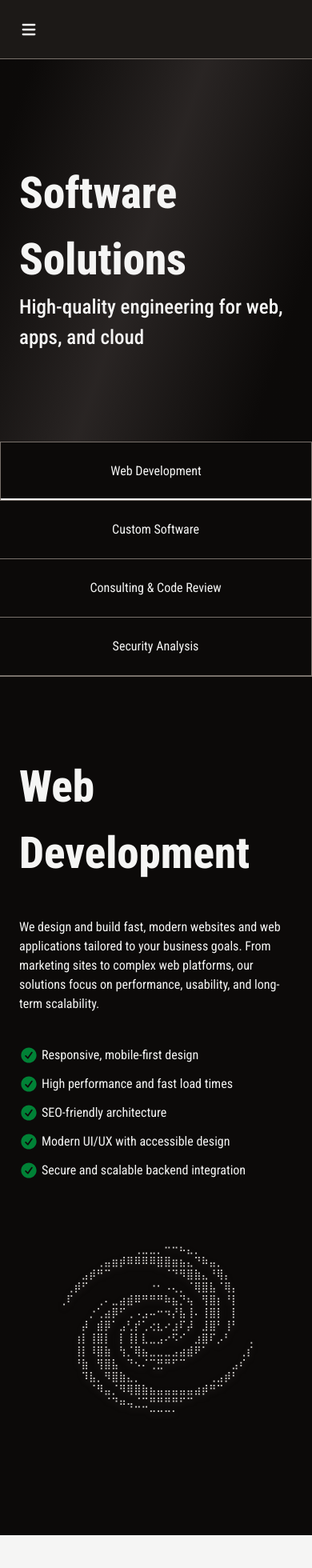
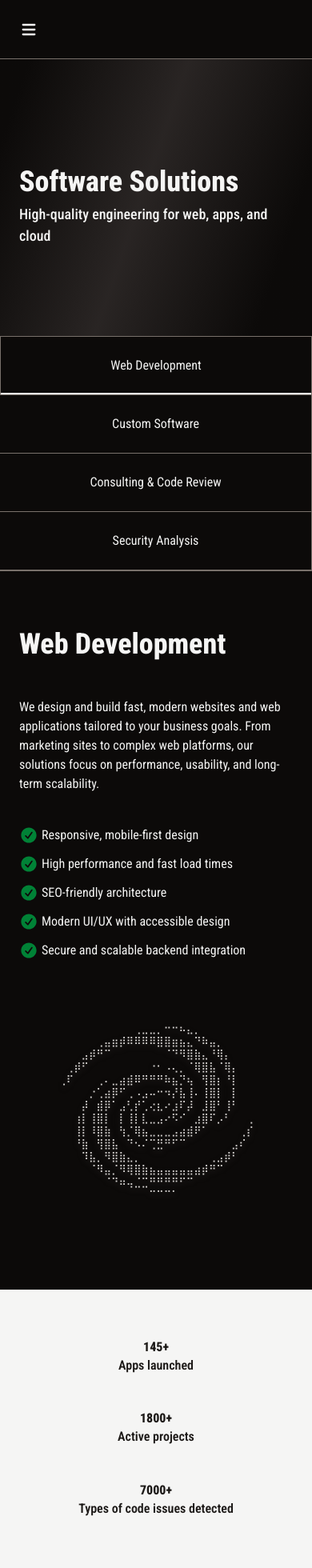
Before and after one commit to appelskrutt34/products-template, a SvelteKit app: page / in a window 390 px wide. Shown: the top 1960 px of the page at 80% size. Built offline with nearby package versions, Linux system fonts and the light colour scheme; a web font is replaced by a local one.

Commit message:
mobile changes

```diff
--- a/src/app.css
+++ b/src/app.css
@@ -55,3 +55,19 @@ svg {
     @apply outline-none ring-2 ring-green-600 ring-offset-2 ring-offset-transparent z-50;
   }
 }
+
+@media (max-width: 768px) {
+  h1 {
+    font-size: 36px;
+  }
+
+  h2 {
+    font-size: 18px;
+  }
+
+  p,
+  button,
+  a {
+    font-size: 16px;
+  }
+}
--- a/src/lib/components/Footer.svelte
+++ b/src/lib/components/Footer.svelte
@@ -11,7 +11,7 @@
     aria-label="Discord"
     href="#"
     target="_blank"
-    class="bg-stone-950 p-4 rounded-full hover:bg-stone-500 group transition-colors duration-300"
+    class="bg-stone-950 p-2 md:p-4 rounded-full hover:bg-stone-500 group transition-colors duration-300"
     ><Discord
       size="24"
       customClass="fill-stone-100 group-hover:fill-sky-700 transition-colors duration-300"
@@ -21,7 +21,7 @@
     aria-label="Linkedin"
     href="#"
     target="_blank"
-    class="bg-stone-950 p-4 rounded-full hover:bg-stone-500 group transition-colors duration-300"
+    class="bg-stone-950 p-2 md:p-4 rounded-full hover:bg-stone-500 group transition-colors duration-300"
     ><Linkedin
       size="24"
       customClass="fill-stone-100 group-hover:fill-green-700 transition-colors duration-300"
@@ -31,7 +31,7 @@
     aria-label="Instagram"
     href="#"
     target="_blank"
-    class="bg-stone-950 p-4 rounded-full hover:bg-stone-500 group transition-colors duration-300"
+    class="bg-stone-950 p-2 md:p-4 rounded-full hover:bg-stone-500 group transition-colors duration-300"
     ><Instagram
       size="24"
       customClass="fill-stone-100 group-hover:fill-purple-700 transition-colors duration-300"
--- a/src/lib/components/Navbar.svelte
+++ b/src/lib/components/Navbar.svelte
@@ -99,7 +99,7 @@
 {/if}
 <nav
   in:fade
-  class="md:hidden w-full fixed top-0 right-0 left-0 text-stone-100 bg-stone-900 border-b border-b-stone-500 z-20"
+  class="md:hidden w-full fixed top-0 right-0 left-0 text-stone-100 bg-stone-950 border-b border-b-stone-500 z-20"
 >
   <div class="flex justify-between p-6">
     <button
--- a/src/lib/components/ascii/Cat.svelte
+++ /dev/null
@@ -1,18 +0,0 @@
-<div class="w-full flex justify-center overflow-hidden">
-  <pre
-    class="font-mono leading-tight whitespace-pre
-           scale-[0.8] md:scale-[1]
-           origin-center text-stone-300 drop-shadow-stone-800 drop-shadow-lg">
-                        ⢀⣤⠶⠶⣦
-             ⢀⣠⠤⠶⠒⠛⠋⠁⠺⢷⡜⣧
-       ⢀⣤⠞⠋                    ⠘⢧⡀
-⢀⣠⡴⠶⠛⠁                          ⠈⠻⣆
-⢸⡇⣶⠇                    ⢀⡀          ⢿⡆
-⠘⣧⠙                    ⡀⠻⠟          ⢸⡇
- ⠹⡆        ⢀⣶⡀⢠⣰⠶⠟              ⣼⡇
-   ⣿          ⠉                      ⣴⡟
-   ⠸⣆                            ⢠⣾⣏
-     ⠹⣦⡀                            ⠙⣧
-       ⠈⠛⠶⠶⣶⠶⠖                ⢠⡀⢹⡆
-  </pre>
-</div>
--- a/src/lib/components/ascii/Planet.svelte
+++ b/src/lib/components/ascii/Planet.svelte
@@ -1,7 +1,7 @@
-<div class="w-full h-full flex justify-center items-center overflow-hidden">
+<div class="w-full flex justify-center overflow-hidden">
   <pre
     class="font-mono leading-tight whitespace-pre
-           scale-[0.4] md:scale-[0.8]
+           scale-[0.6] md:scale-[0.8]
            origin-center text-stone-300 drop-shadow-stone-800 drop-shadow-lg">
                                              ___
                                           ,o88888
--- a/src/lib/components/ascii/Skull.svelte
+++ /dev/null
@@ -1,21 +0,0 @@
-<div class="w-full flex justify-center overflow-hidden">
-  <pre
-    class="font-mono leading-tight whitespace-pre
-           scale-[0.8] md:scale-[1]
-           origin-center text-stone-300 drop-shadow-stone-800 drop-shadow-lg">
-⠄⠄⠄⠄⠄⠄⠄⣀⣠⣤⣤⣤⣤⣀⡀
-⠄⠄⠄⣠⣤⢶⣻⣿⣻⣿⣿⣿⣿⣿⣿⣦⣤⣀
-⠄⠄⣼⣺⢷⣻⣽⣾⣿⢿⣿⣷⣿⣿⢿⣿⣿⣿⣇
-⠠⡍⢾⣺⢽⡳⣻⡺⣽⢝⢗⢯⣻⢽⣻⣿⣿⣿⣿⢿⡄
-⡨⣖⢹⠜⢅⢫⢊⢎⠜⢌⠣⢑⠡⣹⡸⣜⣯⣿⢿⣻⣷
-⢜⢔⡹⡭⣪⢼⠽⠷⠧⣳⢘⢔⡝⠾⠽⢿⣷⣿⣟⢷⣟
-⢸⢘⢼⠿⠟⠁⠄⠄⡀⠄⠃⠑⡌⠄⠄⠈⠙⠿⣷⢽⣻
-⢌⠂⠅⠄⠄⠄⠄⠄⠄⡀⣲⣢⢂⠄⠄⠄⠄⠄⠈⣯⠏
-⠐⠨⡂⠄⠄⠄⠄⠄⡀⡔⠋⢻⣤⡀⠄⠄⢀⠄⢸⣯⠇
-⠈⣕⠝⠒⠄⠄⠒⢉⠪⠄⠄⠄⢿⠜⠑⠢⠠⡒⡺⣿⠖
-⠄⠐⠅⠁⡀⠄⠐⢔⠁⠄⠄⠄⢀⢇⢌⠄⠄⠄⠸⠕
-⠄⠄⠂⠄⠄⠨⣔⡝⠼⡄⠂⣦⡆⣿⣲⠐⠑⠁⠄⠃
-⠄⠄⠄⠄⠄⠄⠃⢫⢛⣙⡊⣜⣏⡝⣝⠆
-⠄⠄⠄⠄⠄⠄⠈⠈⠁⠁⠁⠈⠈⠊
-  </pre>
-</div>
--- a/src/lib/components/icons/Smiley.svelte
+++ /dev/null
@@ -1,11 +0,0 @@
-<svg
-  xmlns="http://www.w3.org/2000/svg"
-  viewBox="0 0 640 640"
-  width="30"
-  height="30"
-  aria-hidden="true"
-  class="fill-stone-100 m-4"
-  ><!--!Font Awesome Free v7.1.0 by @fontawesome - https://fontawesome.com License - https://fontawesome.com/license/free Copyright 2026 Fonticons, Inc.--><path
-    d="M528 320C528 205.1 434.9 112 320 112C205.1 112 112 205.1 112 320C112 434.9 205.1 528 320 528C434.9 528 528 434.9 528 320zM64 320C64 178.6 178.6 64 320 64C461.4 64 576 178.6 576 320C576 461.4 461.4 576 320 576C178.6 576 64 461.4 64 320zM241.3 383.4C256.3 399 282.4 416 320 416C357.6 416 383.7 399 398.7 383.4C407.9 373.8 423.1 373.5 432.6 382.7C442.1 391.9 442.5 407.1 433.3 416.6C411.2 439.6 373.3 464 320 464C266.7 464 228.8 439.6 206.7 416.6C197.5 407 197.8 391.8 207.4 382.7C217 373.6 232.2 373.8 241.3 383.4zM208 272C208 254.3 222.3 240 240 240C257.7 240 272 254.3 272 272C272 289.7 257.7 304 240 304C222.3 304 208 289.7 208 272zM372 280C372 291 363 300 352 300C341 300 332 291 332 280C332 246.9 358.9 220 392 220L408 220C441.1 220 468 246.9 468 280C468 291 459 300 448 300C437 300 428 291 428 280C428 269 419 260 408 260L392 260C381 260 372 269 372 280z"
-  /></svg
->
--- a/src/routes/sections/Contact.svelte
+++ b/src/routes/sections/Contact.svelte
@@ -8,7 +8,7 @@
 
 <section
   id="contact"
-  class="w-full flex flex-col items-center bg-stone-100 py-28 text-violet-700 px-6"
+  class="w-full flex flex-col items-center bg-stone-100 py-16 md:py-28 text-violet-700 px-6"
 >
   <h1 class="mb-16">Contact Us</h1>
   <div class="container flex md:flex-row flex-col gap-12 md:gap-0">
--- a/src/routes/sections/Services.svelte
+++ b/src/routes/sections/Services.svelte
@@ -30,7 +30,7 @@
     </div>
   </div>
   {#key currentCategory}
-    <div in:fade={{ duration: 300 }}>
+    <div in:fade={{ duration: 300 }} class="px-6 w-full flex justify-center">
       <Service index={currentCategory} service={services[currentCategory]} />
     </div>
   {/key}
--- a/src/routes/sections/Stats.svelte
+++ b/src/routes/sections/Stats.svelte
@@ -11,7 +11,7 @@
 
 <section
   in:fade
-  class="bg-stone-100 text-stone-900 w-full py-28 border-b border-stone-400 px-6"
+  class="bg-stone-100 text-stone-900 w-full py-16 md:py-28 border-b border-stone-400 flex justify-center px-6"
 >
   <div
     class="container flex md:flex-row gap-12 md:gap-0 flex-col justify-center w-full"
--- a/src/routes/sections/components/Service.svelte
+++ b/src/routes/sections/components/Service.svelte
@@ -8,7 +8,7 @@
   let { service, index } = $props();
 </script>
 
-<section class="flex lg:flex-row flex-col container py-24 px-6 gap-12">
+<section class="flex lg:flex-row flex-col container py-16 md:py-28 gap-12">
   <div class="flex-1">
     <div class="md:flex hidden gap-2 mb-2">
       {#each service.software as software}
```
